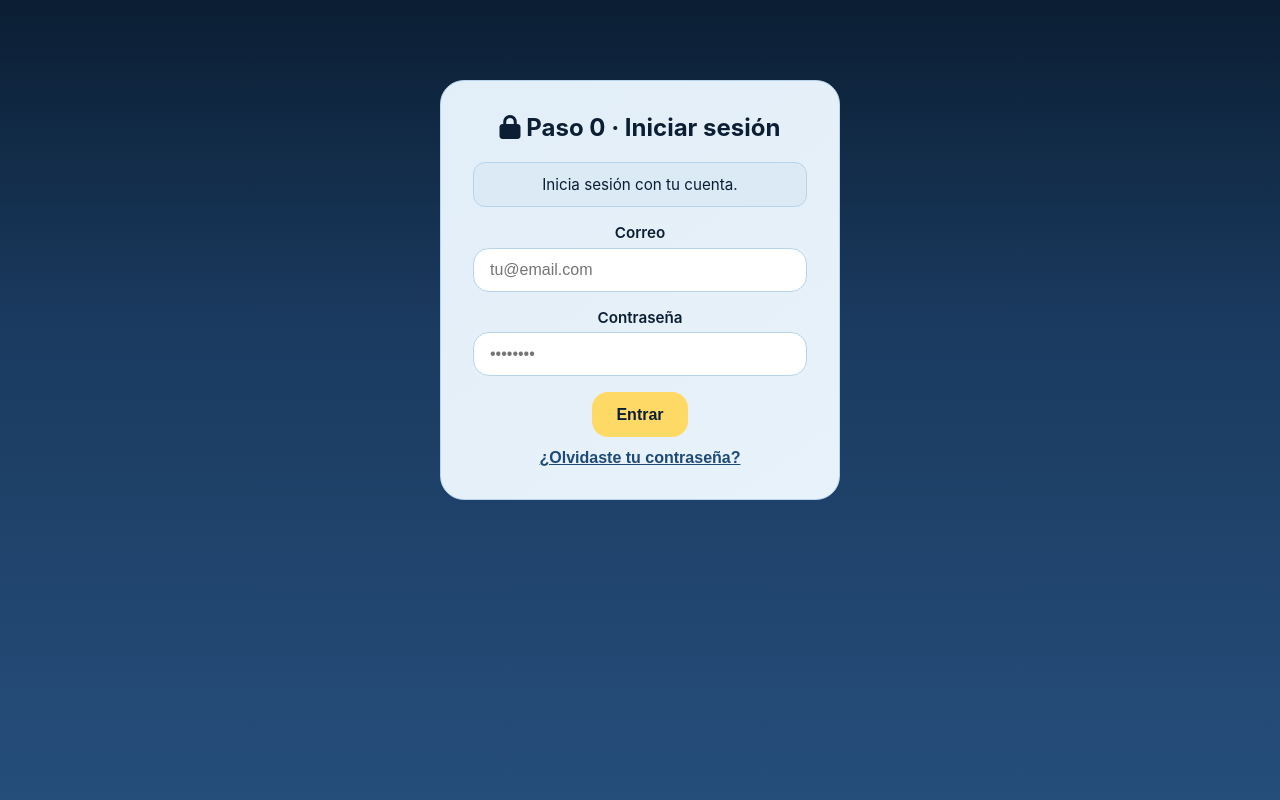
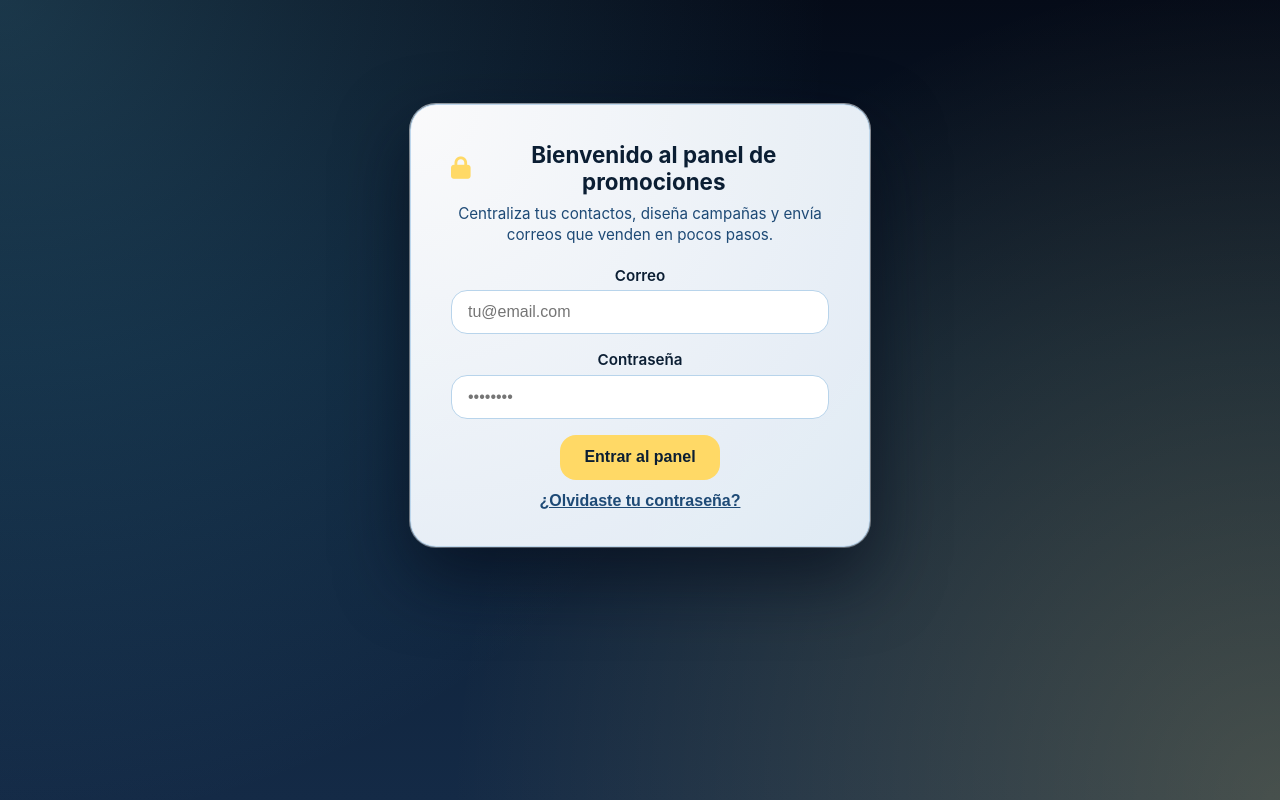
Before and after one commit to RoyVM2003/panel-ventas, a React (Vite) app: page / in a window 1280 px wide. Built offline with nearby package versions, Linux system fonts and the light colour scheme; no server answers.

Commit message:
mejoras frontparte 1

```diff
--- a/src/components/HeaderBar.jsx
+++ b/src/components/HeaderBar.jsx
@@ -5,10 +5,15 @@ export function HeaderBar() {
 
   return (
     <div className="header-bar">
-      <h1>
-        <i className="fas fa-paper-plane"></i>
-        Panel de promociones (emails + IA)
-      </h1>
+      <div className="header-title">
+        <h1>
+          <i className="fas fa-paper-plane"></i>
+          Panel de promociones
+        </h1>
+        <p className="header-subtitle">
+          Lanza campañas de correo en minutos usando tu propia base de contactos.
+        </p>
+      </div>
       <div className="user-info">
         <span>{email || 'Usuario'}</span>
         <button type="button" className="logout-btn" onClick={logout}>
--- a/src/index.css
+++ b/src/index.css
@@ -3,26 +3,31 @@
 }
 
 body {
-  font-family: 'Inter', system-ui, sans-serif;
+  font-family: 'Inter', system-ui, -apple-system, BlinkMacSystemFont, 'Segoe UI', sans-serif;
   margin: 0;
   min-height: 100vh;
-  background: linear-gradient(180deg, #0b1e33 0%, #1a3a5f 40%, #264e7b 100%);
+  background:
+    radial-gradient(circle at top left, rgba(95, 194, 230, 0.24), transparent 55%),
+    radial-gradient(circle at bottom right, rgba(255, 217, 102, 0.22), transparent 55%),
+    linear-gradient(180deg, #050b18 0%, #0b1e33 45%, #142a46 100%);
   color: #1a1a1a;
-  padding: 1rem;
+  padding: 1.5rem;
 }
 
 .wrap {
-  max-width: 720px;
+  max-width: 1080px;
   margin: 0 auto;
 }
 
 .panel {
-  background: linear-gradient(145deg, #e2eef8 0%, #e8f2fa 100%);
+  background: radial-gradient(circle at top left, rgba(255, 255, 255, 0.96), rgba(228, 238, 248, 0.98));
   border-radius: 24px;
-  padding: 1.75rem;
-  margin-bottom: 1.5rem;
-  border: 1px solid #b8d4eb;
-  box-shadow: 0 12px 30px rgba(11, 30, 51, 0.15);
+  padding: 1.9rem;
+  margin-bottom: 1.8rem;
+  border: 1px solid rgba(184, 212, 235, 0.8);
+  box-shadow:
+    0 24px 60px rgba(5, 11, 24, 0.6),
+    0 0 0 1px rgba(255, 255, 255, 0.4);
 }
 
 .panel h2 {
@@ -132,29 +137,35 @@ body {
   justify-content: space-between;
   flex-wrap: wrap;
   gap: 1rem;
-  margin-bottom: 1.5rem;
-  padding: 1rem;
-  background: rgba(255, 255, 255, 0.1);
-  border-radius: 20px;
-  border: 1px solid rgba(255, 255, 255, 0.2);
-  color: #fff;
+  margin-bottom: 1.75rem;
+  padding: 1.25rem 1.5rem;
+  background: linear-gradient(135deg, rgba(11, 30, 51, 0.85), rgba(20, 84, 140, 0.9));
+  border-radius: 22px;
+  border: 1px solid rgba(95, 194, 230, 0.35);
+  color: #f7fbff;
 }
 
-.header-bar h1 {
+.header-title h1 {
   margin: 0;
-  font-size: 1.4rem;
+  font-size: 1.5rem;
   display: flex;
   align-items: center;
-  gap: 0.5rem;
+  gap: 0.6rem;
 }
 
-.header-bar h1 i {
-  color: #5fc2e6;
+.header-title h1 i {
+  color: #ffd966;
+}
+
+.header-subtitle {
+  margin: 0.25rem 0 0;
+  font-size: 0.95rem;
+  color: rgba(228, 242, 255, 0.9);
 }
 
 .user-info {
   font-size: 0.9rem;
-  opacity: 0.9;
+  opacity: 0.95;
 }
 
 .user-info span {
@@ -162,8 +173,8 @@ body {
 }
 
 .logout-btn {
-  background: rgba(255, 255, 255, 0.2);
-  color: #fff;
+  background: rgba(255, 255, 255, 0.12);
+  color: #f7fbff;
   border: 1px solid rgba(255, 255, 255, 0.4);
   padding: 0.5rem 1rem;
   border-radius: 12px;
@@ -172,26 +183,45 @@ body {
 }
 
 .logout-btn:hover {
-  background: rgba(255, 255, 255, 0.3);
+  background: rgba(255, 255, 255, 0.2);
 }
 
 .login-page {
   text-align: center;
-  padding: 2rem 1rem;
+  padding: 2.5rem 1rem;
 }
 
 .login-section {
-  background: linear-gradient(145deg, #e2eef8 0%, #e8f2fa 100%);
-  border-radius: 24px;
-  padding: 2rem;
-  max-width: 400px;
-  margin: 2rem auto;
-  border: 1px solid #b8d4eb;
+  background:
+    radial-gradient(circle at top left, rgba(255, 255, 255, 0.98), rgba(228, 238, 248, 0.98));
+  border-radius: 26px;
+  padding: 2.25rem 2.5rem;
+  max-width: 460px;
+  margin: 2.5rem auto 2rem;
+  border: 1px solid rgba(184, 212, 235, 0.9);
+  box-shadow:
+    0 30px 70px rgba(5, 11, 24, 0.65),
+    0 0 0 1px rgba(255, 255, 255, 0.6);
 }
 
-.login-section h2 {
+.login-header h2 {
   color: #0b1e33;
-  margin-top: 0;
+  margin: 0 0 0.5rem;
+  font-size: 1.4rem;
+  display: flex;
+  align-items: center;
+  gap: 0.5rem;
+}
+
+.login-header h2 i {
+  color: #ffd966;
+}
+
+.login-subtitle {
+  margin: 0 0 1.25rem;
+  font-size: 0.95rem;
+  color: #1e4a76;
+  line-height: 1.4;
 }
 
 .register-title {
@@ -334,6 +364,64 @@ body {
   margin-top: 1rem;
 }
 
+.app-steps {
+  display: grid;
+  grid-template-columns: repeat(4, minmax(0, 1fr));
+  gap: 0.75rem;
+  margin-bottom: 1.5rem;
+}
+
+.app-step {
+  position: relative;
+  border: none;
+  padding: 0.85rem 0.75rem;
+  border-radius: 16px;
+  background: rgba(15, 35, 60, 0.95);
+  color: #eaf4ff;
+  display: flex;
+  align-items: center;
+  gap: 0.65rem;
+  cursor: pointer;
+  text-align: left;
+  transition: background 0.18s ease, transform 0.18s ease, box-shadow 0.18s ease;
+}
+
+.app-step:hover {
+  background: rgba(30, 74, 118, 0.98);
+  transform: translateY(-1px);
+  box-shadow: 0 10px 24px rgba(2, 8, 20, 0.6);
+}
+
+.app-step-number {
+  width: 2rem;
+  height: 2rem;
+  border-radius: 999px;
+  background: linear-gradient(135deg, #ffd966, #ffcd4f);
+  color: #102038;
+  display: inline-flex;
+  align-items: center;
+  justify-content: center;
+  font-weight: 700;
+  font-size: 0.9rem;
+  flex-shrink: 0;
+}
+
+.app-step-text {
+  display: flex;
+  flex-direction: column;
+  font-size: 0.9rem;
+  line-height: 1.2;
+}
+
+.app-step-text small {
+  font-size: 0.75rem;
+  opacity: 0.85;
+}
+
+.app-section {
+  scroll-margin-top: 96px;
+}
+
 @media (max-width: 600px) {
   .panel {
     padding: 1.25rem;
@@ -343,4 +431,13 @@ body {
     flex-direction: column;
     align-items: flex-start;
   }
+
+  .app-steps {
+    grid-template-columns: repeat(2, minmax(0, 1fr));
+  }
+
+  .login-section {
+    padding: 1.9rem 1.6rem;
+    margin-top: 2rem;
+  }
 }
--- a/src/pages/LoginPage.jsx
+++ b/src/pages/LoginPage.jsx
@@ -98,12 +98,14 @@ export function LoginPage() {
   return (
     <div id="loginPage" className="login-page">
       <div className="login-section">
-        <h2>
-          <i className="fas fa-lock"></i> Paso 0 · Iniciar sesión
-        </h2>
-        <p className="msg info">
-          Inicia sesión con tu cuenta.
-        </p>
+        <div className="login-header">
+          <h2>
+            <i className="fas fa-lock"></i> Bienvenido al panel de promociones
+          </h2>
+          <p className="login-subtitle">
+            Centraliza tus contactos, diseña campañas y envía correos que venden en pocos pasos.
+          </p>
+        </div>
         <Message text={loginMsg.text} type={loginMsg.type} />
         <form id="formLogin" onSubmit={handleLogin}>
           <FormGroup label="Correo" id="loginEmail">
@@ -127,7 +129,7 @@ export function LoginPage() {
             />
           </FormGroup>
           <button type="submit" className="btn" id="btnLogin" disabled={loginLoading}>
-            Entrar
+            Entrar al panel
           </button>
         </form>
         <button
--- a/src/pages/PanelPage.jsx
+++ b/src/pages/PanelPage.jsx
@@ -65,8 +65,57 @@ export function PanelPage() {
   return (
     <div id="app" className="app-visible">
       <HeaderBar />
+      <nav className="app-steps">
+        <button
+          type="button"
+          className="app-step"
+          onClick={() => document.getElementById('step-1')?.scrollIntoView({ behavior: 'smooth', block: 'start' })}
+        >
+          <span className="app-step-number">1</span>
+          <span className="app-step-text">
+            Importar contactos
+            <small>Sube tu Excel una sola vez</small>
+          </span>
+        </button>
+        <button
+          type="button"
+          className="app-step"
+          onClick={() => document.getElementById('step-2')?.scrollIntoView({ behavior: 'smooth', block: 'start' })}
+        >
+          <span className="app-step-number">2</span>
+          <span className="app-step-text">
+            Diseñar campaña
+            <small>Asunto y cuerpo del correo</small>
+          </span>
+        </button>
+        <button
+          type="button"
+          className="app-step"
+          onClick={() => document.getElementById('step-2b')?.scrollIntoView({ behavior: 'smooth', block: 'start' })}
+        >
+          <span className="app-step-number">2B</span>
+          <span className="app-step-text">
+            Afinar con IA
+            <small>Texto sugerido (opcional)</small>
+          </span>
+        </button>
+        <button
+          type="button"
+          className="app-step"
+          onClick={() => document.getElementById('step-3')?.scrollIntoView({ behavior: 'smooth', block: 'start' })}
+        >
+          <span className="app-step-number">3</span>
+          <span className="app-step-text">
+            Enviar campaña
+            <small>Confirma y dispara el envío</small>
+          </span>
+        </button>
+      </nav>
       <Message text={globalMsg.text} type={globalMsg.type} />
+      <section id="step-1" className="app-section">
         <ExcelImport />
+      </section>
+      <section id="step-2" className="app-section">
         <CampaignForm
           campaigns={campaigns}
           selectedCampaignId={selectedCampaignId}
@@ -79,8 +128,13 @@ export function PanelPage() {
           onSubjectChange={setSubject}
           onBodyChange={setBody}
         />
+      </section>
+      <section id="step-2b" className="app-section">
         <AIAssistant body={body} onBodyAppend={handleBodyAppend} onSubjectChange={setSubject} />
+      </section>
+      <section id="step-3" className="app-section">
         <SendCampaign subject={subject} message={body} />
+      </section>
     </div>
   )
 }
--- a/src/pages/ResetPasswordPage.jsx
+++ b/src/pages/ResetPasswordPage.jsx
@@ -72,12 +72,14 @@ export function ResetPasswordPage() {
   return (
     <div className="login-page">
       <div className="login-section">
-        <h2>
-          <i className="fas fa-key"></i> Restablecer contraseña
-        </h2>
-        <p className="msg info" style={{ marginBottom: '1rem' }}>
-          La contraseña debe contener al menos una mayúscula, una minúscula y un número.
-        </p>
+        <div className="login-header">
+          <h2>
+            <i className="fas fa-key"></i> Crea una nueva contraseña
+          </h2>
+          <p className="login-subtitle">
+            Elige una clave segura para proteger tu acceso al panel de promociones.
+          </p>
+        </div>
         <Message text={msg.text} type={msg.type} />
         <form onSubmit={handleSubmit}>
           <FormGroup label="Nueva contraseña" id="newPassword">
```
Lines whose indentation alone changed are shown as unchanged.
